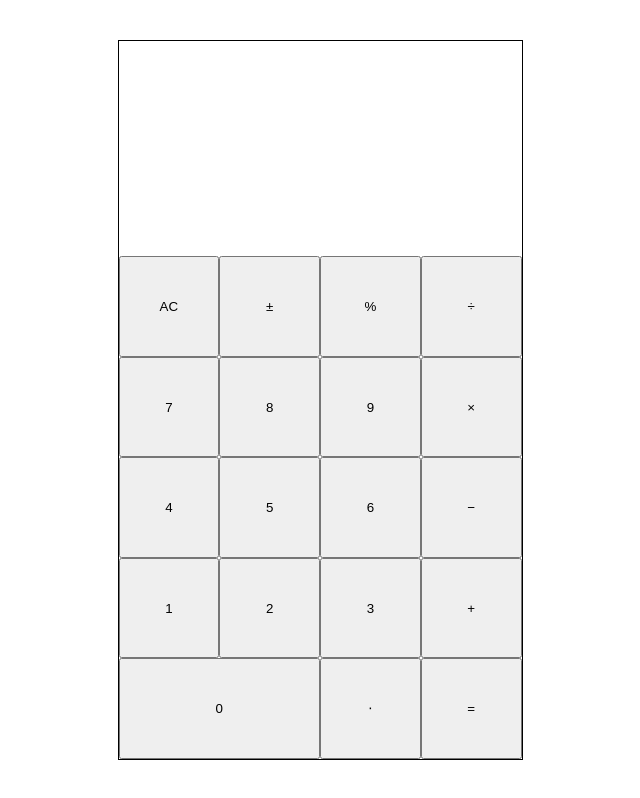
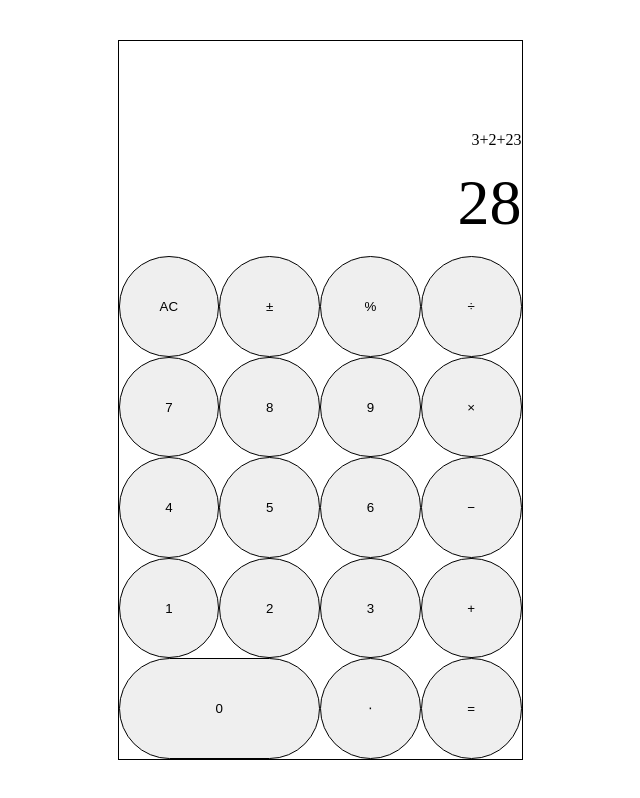
Before and after one commit to taewookim02/calculator, a plain HTML site: page index.html in a window 1280 px wide. Shown: the whole page, without its empty margins (320-960 px from the left). Drawn offline with Linux system fonts and the light colour scheme.

Commit message:
Add display numbers

```diff
--- a/index.html
+++ b/index.html
@@ -12,7 +12,10 @@
 
 <body>
   <div class="container">
-    <div class="display"></div>
+    <div class="display">
+      <span class="display__history">3+2+23</span>
+      <span class="display__value">28</span>
+    </div>
     <div class="buttons">
       <button class="button">AC</button>
       <button class="button">&plusmn;</button>
--- a/style.css
+++ b/style.css
@@ -21,6 +21,24 @@ body {
 
 .display {
   flex-basis: 30%;
+  display: flex;
+  flex-direction: column;
+}
+
+.display__history,
+.display__value {
+  flex-basis: 50%;
+  display: flex;
+  align-items: center;
+  justify-content: flex-end;
+}
+
+.display__value {
+  font-size: 64px;
+}
+
+.display__history {
+  align-items: flex-end;
 }
 
 .buttons {
@@ -33,3 +51,8 @@ body {
 .button--long {
   grid-column: 1 / span 2;
 }
+
+.button {
+  border-radius: 5000px;
+  border: 1px solid black;
+}
```
